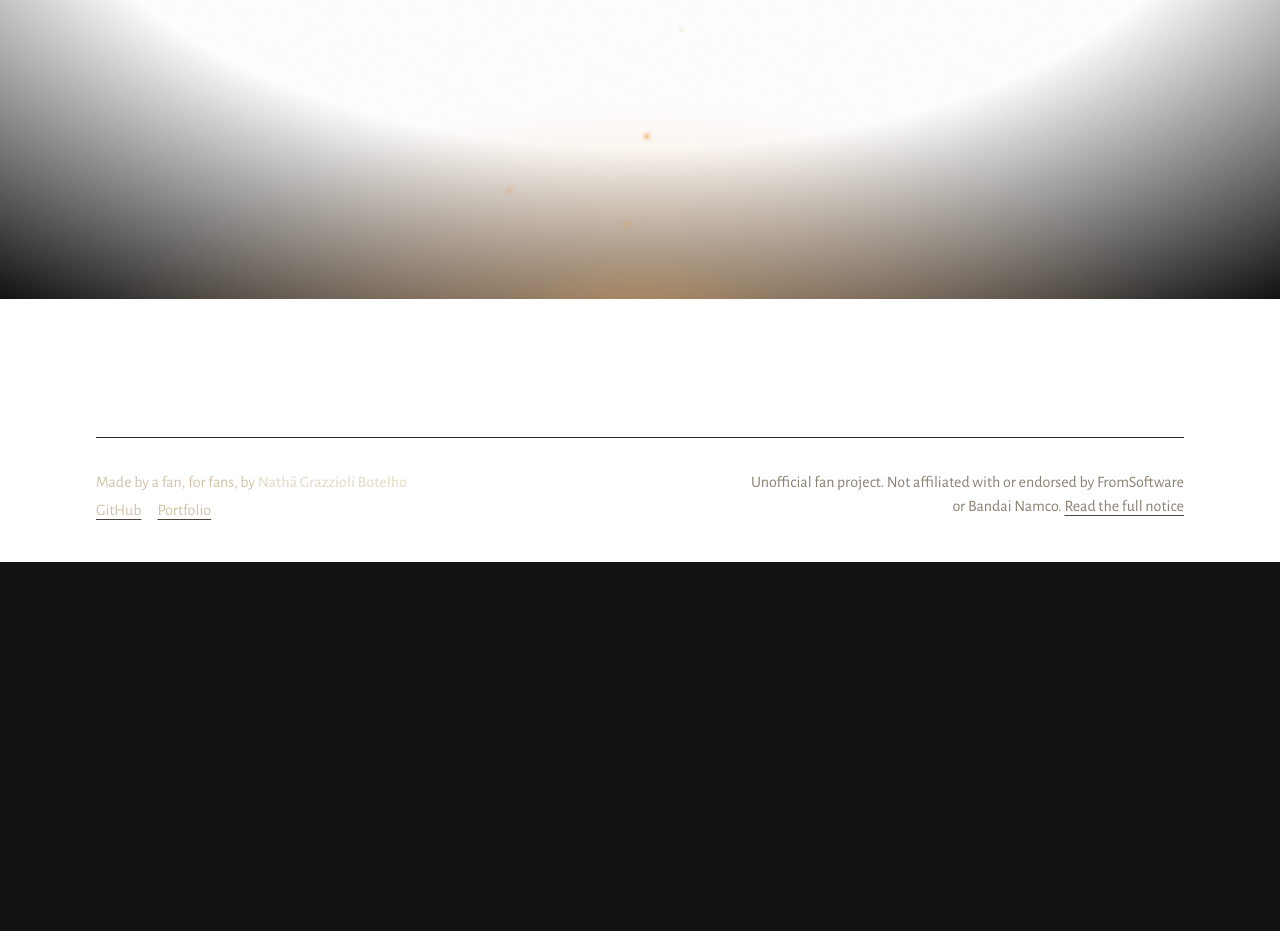
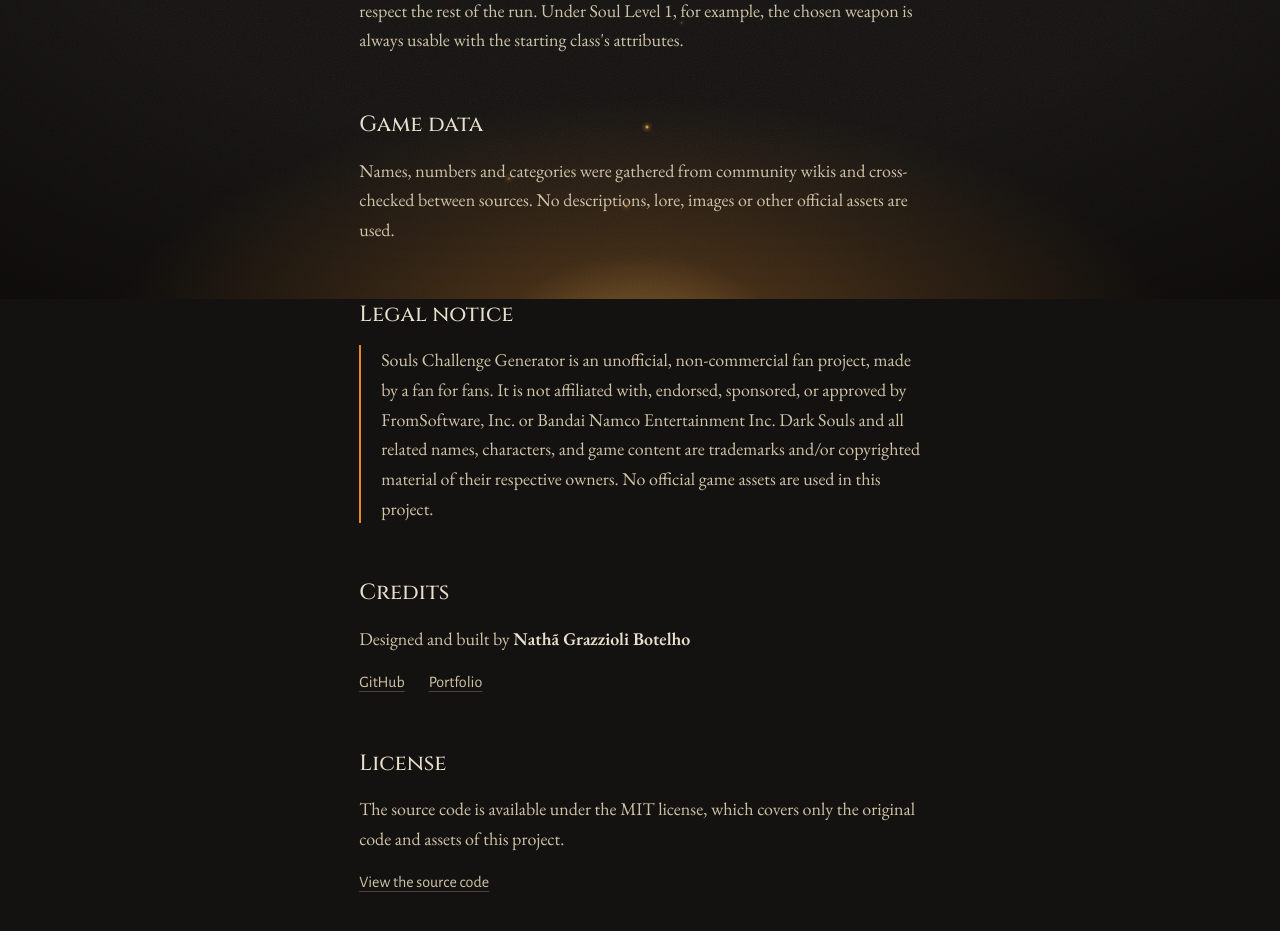
Before and after one commit to localhost-ayu/souls-challenge-generator, a Next.js app: page /about in a window 1280 px wide. Before the commit this address had no page. Shown: the part 501-1432 px from the top of the page. Before the commit the page ends 1063 px from the top, so only its background shows below. Built offline with nearby package versions, Linux system fonts and the light colour scheme.

Commit message:
feat(ui): add about page with credits and disclaimer
Explains seeds and coherence, how the game data was gathered, the full
legal notice, credits and the license, in both languages.

```diff
--- /dev/null
+++ b/src/app/about/page.tsx
@@ -0,0 +1,13 @@
+import type { Metadata } from "next";
+import { AboutContent } from "@/components/about/AboutContent";
+
+// Metadata is static (en-US); the visible page follows the chosen locale.
+export const metadata: Metadata = {
+  title: "About",
+  description:
+    "What Souls Challenge Generator is, how its runs stay coherent, and the legal notice.",
+};
+
+export default function AboutPage() {
+  return <AboutContent />;
+}
--- /dev/null
+++ b/src/components/about/AboutContent.tsx
@@ -0,0 +1,67 @@
+"use client";
+
+import type { ReactNode } from "react";
+import { useTranslation } from "@/i18n/useTranslation";
+import { AUTHOR, REPOSITORY_URL } from "@/lib/site";
+
+const linkClass =
+  "underline decoration-stone-600 underline-offset-4 transition-colors duration-200 hover:text-bone hover:decoration-ember";
+
+function Section({ title, children }: { title: string; children: ReactNode }) {
+  return (
+    <section className="mt-14">
+      <h2 className="font-display text-heading font-medium text-bone">{title}</h2>
+      <div className="mt-4 space-y-4 text-parchment">{children}</div>
+    </section>
+  );
+}
+
+export function AboutContent() {
+  const { t } = useTranslation();
+
+  return (
+    <article className="mx-auto max-w-prose px-5 pt-12 pb-16 sm:px-0 sm:pt-20">
+      <h1 className="font-display text-title font-medium text-bone">{t("about.title")}</h1>
+      <p className="mt-8 text-lead text-parchment">{t("about.intro")}</p>
+
+      <Section title={t("about.coherenceTitle")}>
+        <p>{t("about.coherence")}</p>
+      </Section>
+
+      <Section title={t("about.dataTitle")}>
+        <p>{t("about.data")}</p>
+      </Section>
+
+      <Section title={t("about.disclaimerTitle")}>
+        <p className="border-l-2 border-ember pl-5">{t("about.disclaimer")}</p>
+      </Section>
+
+      <Section title={t("about.creditsTitle")}>
+        <p>
+          {t("about.credits")} <strong className="font-semibold text-bone">{AUTHOR.name}</strong>
+        </p>
+        <ul className="flex gap-6 font-sans text-base">
+          <li>
+            <a href={AUTHOR.githubUrl} className={linkClass} rel="noopener noreferrer" target="_blank">
+              {t("footer.github")}
+            </a>
+          </li>
+          <li>
+            <a href={AUTHOR.portfolioUrl} className={linkClass} rel="noopener noreferrer" target="_blank">
+              {t("footer.portfolio")}
+            </a>
+          </li>
+        </ul>
+      </Section>
+
+      <Section title={t("about.licenseTitle")}>
+        <p>{t("about.license")}</p>
+        <p className="font-sans text-base">
+          <a href={REPOSITORY_URL} className={linkClass} rel="noopener noreferrer" target="_blank">
+            {t("about.sourceCode")}
+          </a>
+        </p>
+      </Section>
+    </article>
+  );
+}
--- a/src/i18n/messages/en-US.json
+++ b/src/i18n/messages/en-US.json
@@ -26,7 +26,6 @@
     "readMore": "Read the full notice"
   },
   "about": {
-    "metaDescription": "What Souls Challenge Generator is, how its runs stay coherent, and the legal notice.",
     "title": "About",
     "intro": "Souls Challenge Generator builds challenge runs for Souls games: a starting class, a handful of rules and an objective. Every run comes from a seed, so the same seed always rebuilds the same run, on any device.",
     "coherenceTitle": "Runs that make sense",
--- a/src/i18n/messages/pt-BR.json
+++ b/src/i18n/messages/pt-BR.json
@@ -26,7 +26,6 @@
     "readMore": "Ler o aviso completo"
   },
   "about": {
-    "metaDescription": "O que é o Souls Challenge Generator, como as runs se mantêm coerentes e o aviso legal.",
     "title": "Sobre",
     "intro": "O Souls Challenge Generator cria challenge runs para jogos Souls: uma classe inicial, algumas regras e um objetivo. Toda run nasce de uma seed, então a mesma seed sempre recria a mesma run, em qualquer dispositivo.",
     "coherenceTitle": "Runs que fazem sentido",
```
